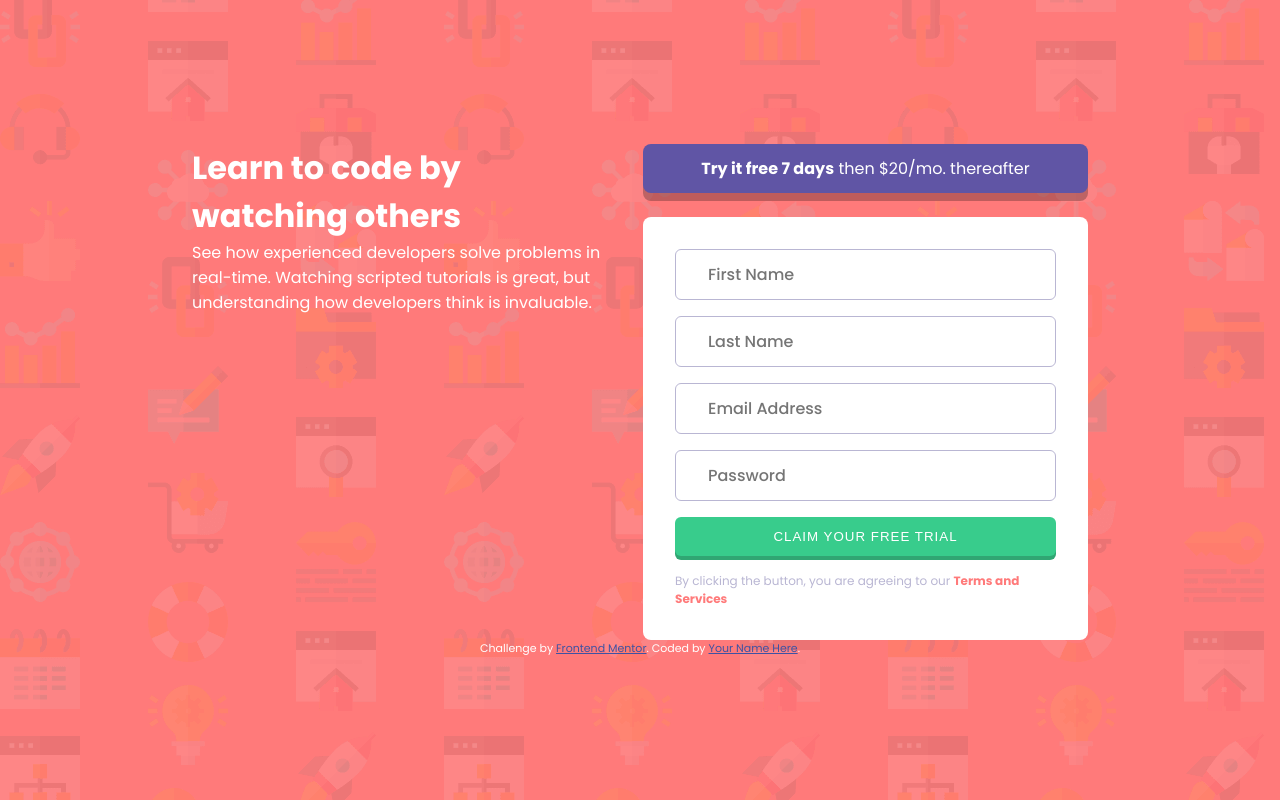
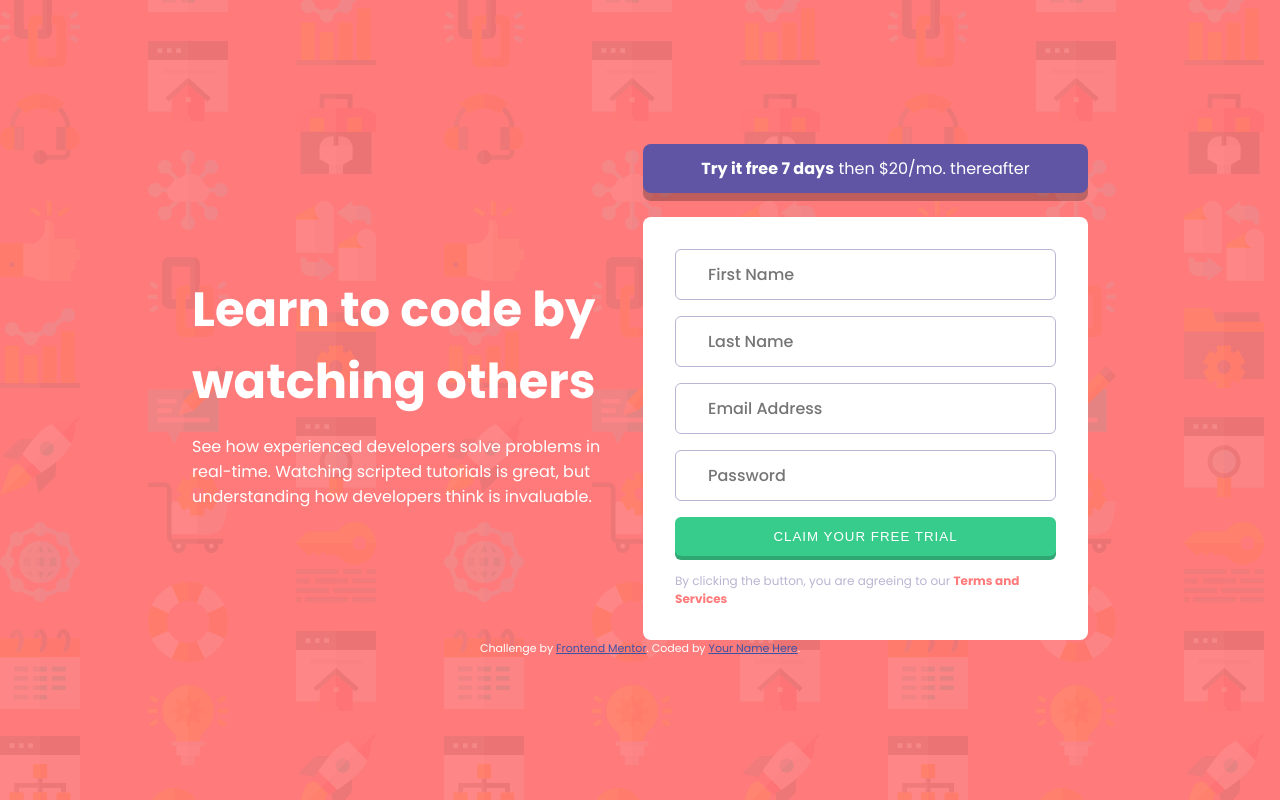
Before and after one commit to aaditamanugraha/intro-component-with-signup-form-master, a plain HTML site: page index.html in a window 1280 px wide. Drawn offline with Linux system fonts and the light colour scheme.

Commit message:
Update header styling

```diff
--- a/style.css
+++ b/style.css
@@ -26,6 +26,10 @@ body {
   background-color: var(--color-primary-red);
 }
 
+h1 {
+  font-size: 48px;
+}
+
 h1,
 p {
   margin: 0;
@@ -33,6 +37,7 @@ p {
 
 .main {
   display: flex;
+  align-items: center;
   padding: 0 15%;
 }
 
@@ -40,6 +45,10 @@ p {
   width: 50%;
   color: white;
   padding: 0 16px 0 0;
+}
+
+.header h1 {
+  margin-bottom: 16px;
 }
 
 .form-container {
```
